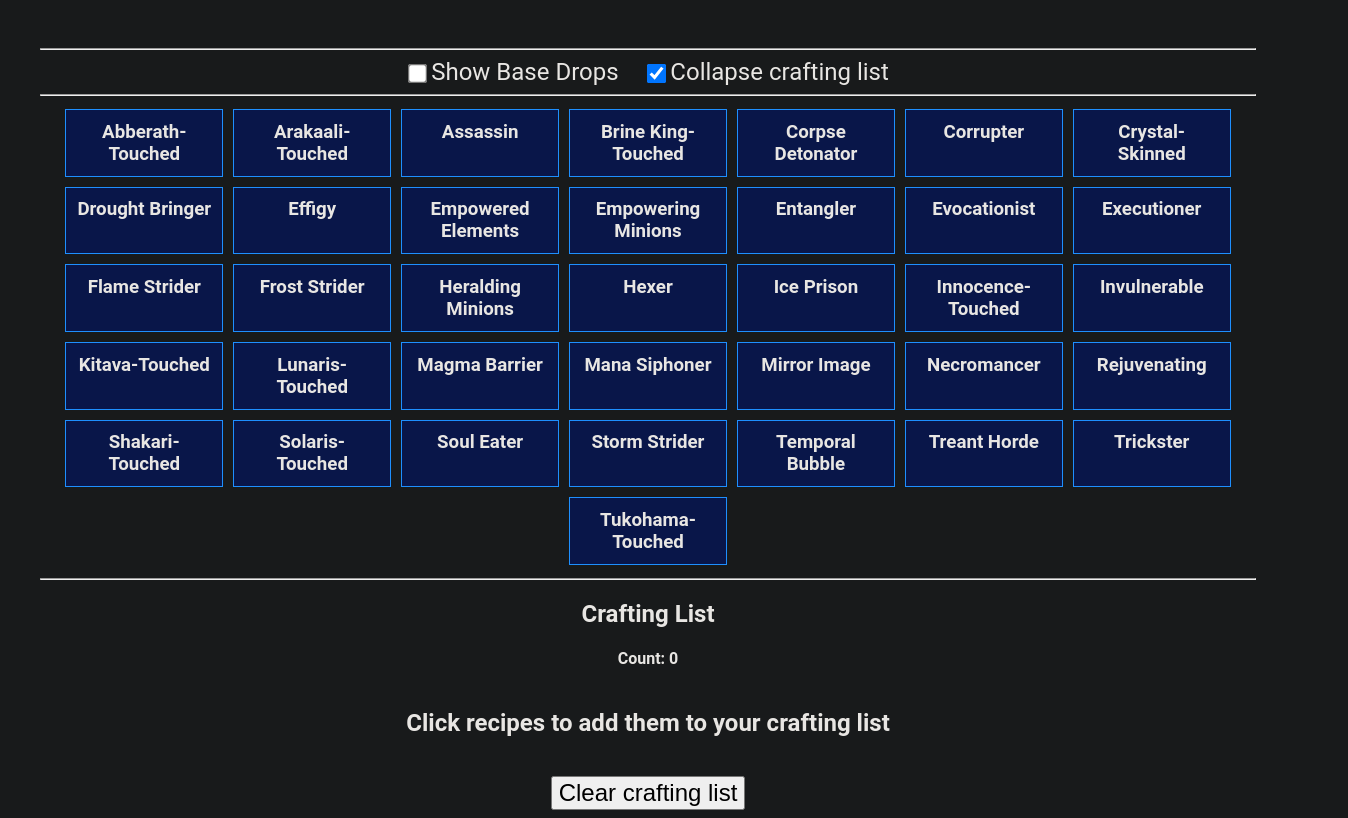
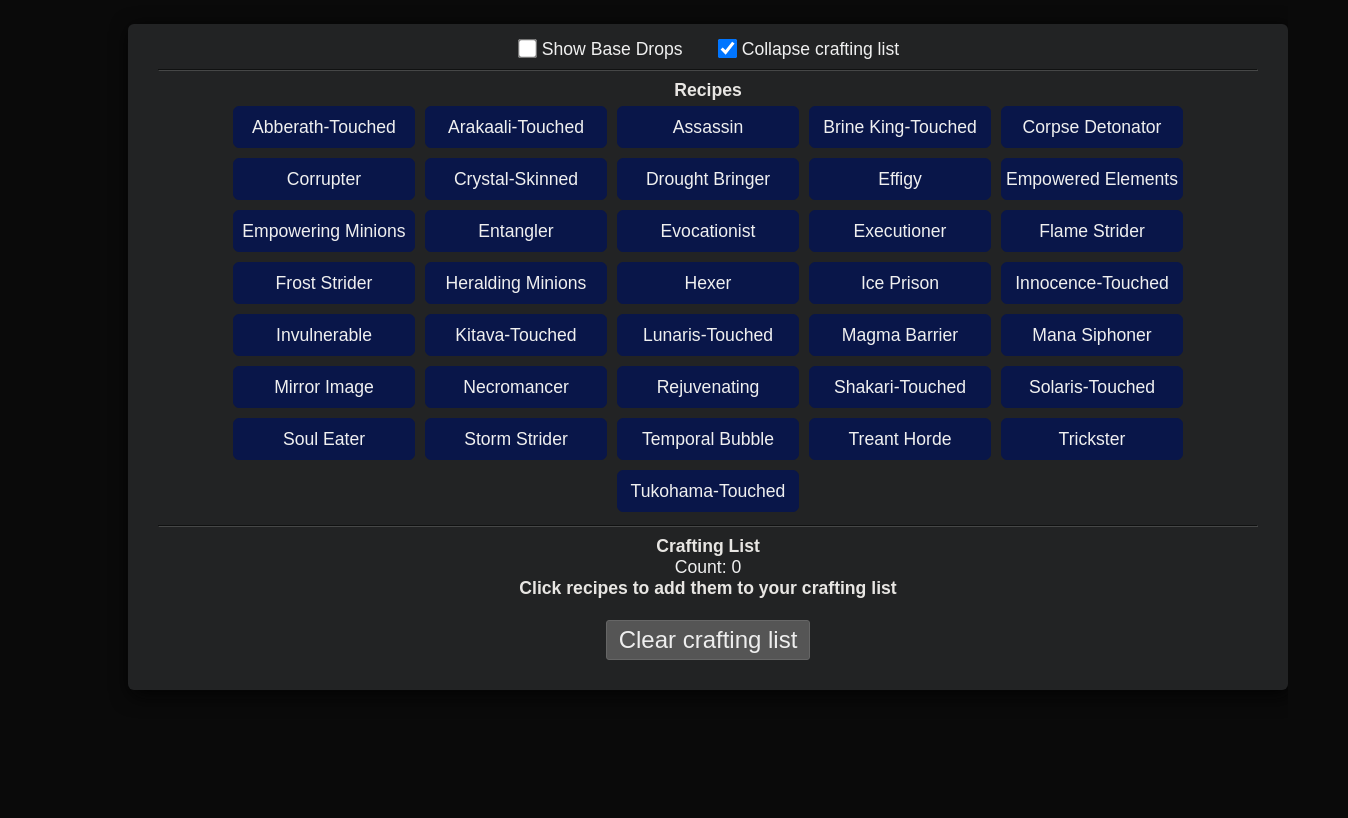
Before and after one commit to MaxPower9001/bug-free-octo-tribble, a plain HTML site: page index.html in a window 1280 px wide. Shown: the whole page, 1348 px wide, since content can reach past the window. Drawn offline with Linux system fonts and the light colour scheme.

Commit message:
Visual Improvements
- general css overhaul
- added flag to selected items to highlight in grouped crafting

```diff
--- a/index.html
+++ b/index.html
@@ -8,7 +8,7 @@
     <link rel="stylesheet" href="style.css" />
   </head>
   <body>
-    <hr />
+    <div class="wrapper">
       <input
         type="checkbox"
         id="togglePlainRecipes"
@@ -24,13 +24,14 @@
       />
       <label class="input" for="groupByParent">Collapse crafting list</label>
       <hr />
-    <div id="archs" class="flex-container">Loading...</div>
+      <h3 id="headerRecipes">Recipes</h3>
+      <div id="archs" class="flex-container recipes">Loading...</div>
       <hr />
 
-    <h2>Crafting List</h2>
-    <h4 id="count">Count: 0</h4>
+      <h3>Crafting List</h3>
+      <div id="count">Count: 0</div>
       <div id="toCraft" class="flex-container">
-      <h2>Click recipes to add them to your crafting list</h2>
+        <h3>Click recipes to add them to your crafting list</h3>
       </div>
       <br />
       <input
@@ -39,6 +40,7 @@
         onclick="clearCraftingList()"
         value="Clear crafting list"
       />
+    </div>
     <script src="script.js"></script>
   </body>
 </html>
--- a/script.js
+++ b/script.js
@@ -26,6 +26,12 @@
 
 function togglePlainRecipes(event) {
   plainRecipesActivated = event.target.checked;
+  if (plainRecipesActivated) {
+    document.getElementById("headerRecipes").innerHTML = "Recipes & Drops";
+  } else {
+    document.getElementById("headerRecipes").innerHTML = "Recipes";
+  }
+
   populateRecipes();
 }
 
@@ -39,13 +45,13 @@
     .map((arch) => {
       if (plainRecipesActivated || arch.dependency.length > 0) {
         if (arch.dependency.length == 0) {
-          return `<div onclick='addArchnemesis("${arch.name}")' class="arch tooltip">
-      <h3>${arch.name}</h3>
+          return `<div onclick='addArchnemesis("${arch.name}")' class="arch drop tooltip">
+      <div class="archText">${arch.name}</div>
   </div>`;
         } else {
           return `<div onclick='addArchnemesis("${arch.name}")' class="arch tooltip">
         <span class="tooltiptext">${arch.dependency}</span>
-      <h3>${arch.name}</h3>
+      <div class="archText">${arch.name}</div>
   </div>`;
         }
       }
@@ -54,7 +60,10 @@
 }
 
 function addArchnemesis(archnemesis) {
-  resolveDependencies(archs.find((arch) => arch.name === archnemesis));
+  resolveDependencies(
+    archs.find((arch) => arch.name === archnemesis),
+    true
+  );
   reloadCraftingWindow();
 }
 
@@ -90,7 +99,7 @@
 function displayEmptyCraftingList() {
   document.getElementById(
     "toCraft"
-  ).innerHTML = `<h2>Click recipes to add them to your crafting list</h2>`;
+  ).innerHTML = `<h3>Click recipes to add them to your crafting list</h3>`;
 }
 
 function displayRecipeCount() {
@@ -118,19 +127,24 @@
 }
 
 function displayGroupedByParent() {
-  document.getElementById("toCraft").innerHTML = itemsToDisplay
+  document.getElementById("toCraft").innerHTML =
+    itemsToDisplay
       .map((arch, index) => {
         if (arch.dependency.length === 0) {
-        return `<div onclick='removeArchnemesisGroupedByParent("${index}")' class="arch">
-      <h3>${arch.name}</h3>
+          return `<div onclick='removeArchnemesisGroupedByParent("${index}")' class="arch drop">
+      <div class="archText">${arch.name}</div>
+  </div>`;
+        } else if (arch.isFirst) {
+          return `<div class="break"><hr /></div><div onclick='removeArchnemesisGroupedByParent("${index}")' class="arch parent">
+     <div class="archText">${arch.name}</div>
 </div>`;
         } else {
-        return `<div onclick='removeArchnemesisGroupedByParent("${index}")' class="arch parent">
-    <h3>${arch.name}</h3>
+          return `<div onclick='removeArchnemesisGroupedByParent("${index}")' class="arch">
+    <div class="archText">${arch.name}</div>
 </div>`;
         }
       })
-    .join("");
+      .join("") + `<div class="break"><hr /></div>`;
 }
 
 function displayGroupedByCount() {
@@ -150,15 +164,19 @@
     .map((arch) => {
       return `<div onclick='removeArchnemesis("${itemsToDisplay.indexOf(
         arch
-      )}")' class="arch">
-        <h3>${arch.count}x ${arch.name}</h3>
+      )}")' class="arch drop">
+        <div class="archText">${arch.count}x ${arch.name}</div>
     </div>`;
     })
     .join("");
 }
 
-function resolveDependencies(currentArch) {
+function resolveDependencies(currentArch, isFirst = false) {
+  if (isFirst) {
+    itemsToDisplay[itemsToDisplay.push(currentArch) - 1].isFirst = true;
+  } else {
     itemsToDisplay.push(currentArch);
+  }
 
   if (currentArch.dependency.length > 0) {
     currentArch.dependency.forEach((dependency) => {
--- a/style.css
+++ b/style.css
@@ -1,53 +1,97 @@
+html {
+  height: 100%;
+  width: 100%;
+  color: #f0f0f0;
+  background-color: #0a0a0a;
+}
+hr {
+  border-color: #171717;
+  opacity: 0.5;
+}
 body {
-  padding: 2.5% 0 0 2.5%;
-  width: 95%;
-  font-family: "Roboto", sans-serif;
+  padding-left: 10vw;
+  padding-top: 3vh;
+  padding-bottom: 3vh;
+  margin: 0;
+  background-repeat: no-repeat;
+  background-attachment: fixed;
+  background: #0a0a0a;
+  font-family: Arial;
+  font-size: 110%;
   text-align: center;
-
-  color: #e8e6e3;
-  background-color: #181a1b;
 
   -webkit-user-select: none; /* Safari */
   -moz-user-select: none; /* Firefox */
   -ms-user-select: none; /* IE10+/Edge */
   user-select: none; /* Standard */
 }
+
+div.wrapper {
+  background: #222324;
+  padding: 30px;
+  padding-top: 15px;
+  box-shadow: 3px 5px 20px #030303;
+  border-radius: 6px;
+
+  width: 80vw;
+  min-width: 1100px;
+}
 .flex-container {
-  margin: 0;
-  padding: 0;
+  margin: 0 auto;
+  padding: 0 auto;
   width: 100%;
-  height: 70%;
   display: flex;
+  align-items: center;
+  justify-content: center;
   flex-wrap: wrap;
-  justify-content: center;
+  flex-direction: row;
+}
+
+.break {
+  flex-basis: 100%;
 }
 .arch {
+  margin: 5px;
   cursor: pointer;
-  margin: 5px;
-  padding: 5px;
   background-color: #091649;
-  border: 1px solid #1e8ffe;
-  width: 12%;
-  flex-direction: row;
-  justify-content: center;
+  border: 1px solid #091649;
+  border-radius: 6px;
+  width: 180px;
+  height: 40px;
 }
 .arch:hover {
   background-color: #091884;
+  border-color: whitesmoke;
+}
+
+.archText {
+  line-height: 40px;
 }
 
 .parent {
-  background-color: #094909;
-  border: 1px solid #1efe83;
+  background-color: #454;
+  border: 1px solid #454;
+  border-radius: 6px;
 }
 .parent:hover {
-  background-color: #09841e;
+  background-color: #676;
+  border-color: whitesmoke;
+}
+
+.drop {
+  background-color: #444;
+  border: 1px solid #444;
+}
+.drop:hover {
+  background-color: #666;
+  border-color: whitesmoke;
 }
 
 h3 {
   margin: 0;
-  padding: 4%;
-  /* font-size: 1.5em;
-  color: #e8e6e3; */
+  padding: 0;
+  font-size: 1em;
+  color: #e8e6e3;
 }
 
 .tooltip {
@@ -87,8 +131,23 @@
   opacity: 1;
 }
 
-.input {
+input[type="button"] {
   font-size: 1.5rem;
+  background-color: #555;
+  color: #eee;
+  border: solid 1px #666;
+  border-radius: 3px;
+  padding-left: 12px;
+  padding-right: 12px;
+  padding-top: 5px;
+  padding-bottom: 5px;
+  cursor: pointer;
+  -webkit-transition: background-color 0.3s ease-out;
+  -moz-transition: background-color 0.3s ease-out;
+  transition: background-color 0.3s ease-out;
+}
+input[type="button"]:hover {
+  background-color: #444;
 }
 input[type="checkbox"] {
   transform: scale(1.5);
```
Lines whose indentation alone changed are shown as unchanged.
